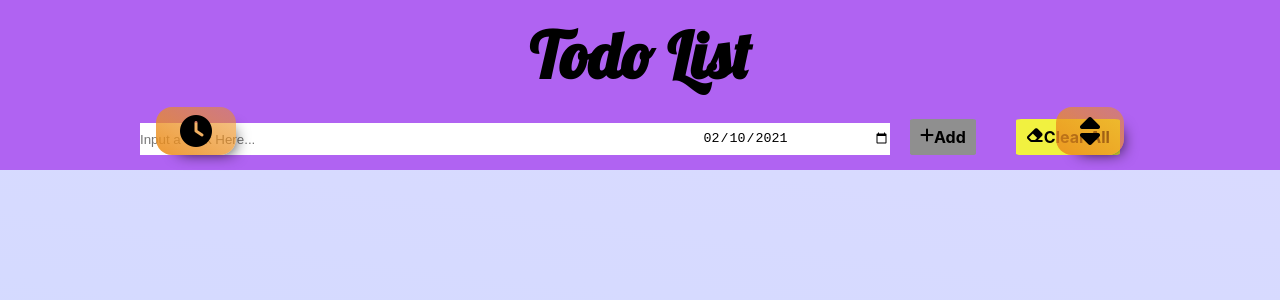
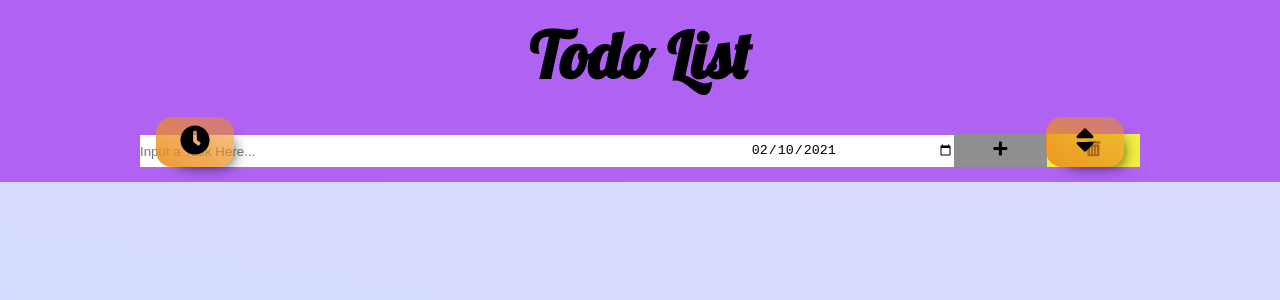
Before and after one commit to BigCityC/ToDoApp, a React (Create React App) app: page / in a window 1280 px wide. Shown: the top 300 px of the page. Built offline with nearby package versions, Linux system fonts and the light colour scheme.

Commit message:
replaced all icons with react-icons

```diff
--- a/package.json
+++ b/package.json
@@ -10,6 +10,7 @@
     "pluralize": "^8.0.0",
     "react": "^17.0.1",
     "react-dom": "^17.0.1",
+    "react-icons": "^4.2.0",
     "react-pluralize": "^1.6.3",
     "react-scripts": "4.0.1",
     "uuid": "^8.3.2",
--- a/src/App.css
+++ b/src/App.css
@@ -75,6 +75,11 @@ header {
           rgba(235, 130, 0,0.9),
           rgba(235, 130, 0,0.5));
 }
+.sort-button-selected{
+  -webkit-box-shadow: 0px 0px 12px 7px rgba(242,242,242,1);
+  -moz-box-shadow: 0px 0px 12px 7px rgba(242,242,242,1);
+  box-shadow: 0px 0px 12px 7px rgba(242,242,242,1);
+}
 
 .date {
   left: 1em;
@@ -105,32 +110,26 @@ header {
 .input-buttons {
   display: flex;
   justify-content:space-around;
-  flex: 1;
   margin-top: 1rem;
-
+  align-items: flex-end;
+  height: 3em;
 }
 
 .btn {
-  border-radius:5%;
+  border-radius: 5%;
   font-weight: bold;
-  text-align: center;
   flex-shrink: 0;
-  max-height: 30px;
+  max-height: 20px;
+  padding: 0.4em;
 }
 .btn:hover {
   cursor: pointer;
-}
-.btn p {
-  display: flex;
-  flex-shrink: 0;
-  padding: 0 10px;
 }
 
 /*color and hover for add button*/
 .add {
   background-color: #8f8f8f;
-  align-self: center;
-  padding: 8px 0;
+  padding: 0 2em;
 
 }
 .add:hover {
@@ -140,8 +139,7 @@ header {
 /*color and hover for clear button*/
 .clear {
   background-color: #f1f140;
-  align-self: center;
-  padding: 8px 0;
+  padding: 0 2em;
 }
 .clear:hover {
   background-color: #f5f56b;
--- a/src/App.js
+++ b/src/App.js
@@ -3,6 +3,7 @@ import React, {useState, useEffect} from 'react'
 import './App.css';
 import { v4 as uuidv4 } from 'uuid';
 import moment from "moment";
+import { FaPlus, FaTrashAlt, FaSort, FaClock } from 'react-icons/fa';
 import ListItem from "./ListItem";
 
 
@@ -17,7 +18,7 @@ const LOCAL_STORAGE_KEY = 'todoApp.items'
 function App() {
     const [items, setItems] = useState([])
     const [sortAsc, setSortAsc] = useState(true)
-    const [sortBy, setSortBy] = useState('date')
+    const [sortBy, setSortBy] = useState('')
     const [form, setForm] = useState(initForm)
 
 
@@ -102,15 +103,15 @@ function App() {
             <header>
                 <h2 className="app-title">Todo List</h2>
                 <div className="wrapper">
-                    <span className="date sort-button" onClick={() => {
+                    <span className={sortBy === 'date' ? "sort-button date sort-button-selected": "sort-button date"} onClick={() => {
                         sortList('date')
                     }}>
-                        <i className="fas fa-clock fa-2x"/>
+                        <FaClock size={30} />
                     </span>
-                    <span className="name sort-button" onClick={() => {
+                    <span className={sortBy === 'name' ? "sort-button name sort-button-selected": "sort-button name"} onClick={() => {
                         sortList('name')
                     }}>
-                        <i className="fas fa-sort fa-2x"/>
+                        <FaSort size={30}/>
                     </span>
                 <div className="input-text">
                     <input id="todolist-input"
@@ -123,13 +124,13 @@ function App() {
                     <input id="date-input" type="date" value={form.date} name='date' onChange={handleFormInput}/>
                 </div>
                 <div className="input-buttons">
-                    <span className="add btn" id="todoListAdd" onClick={addItems}>
-                        <p><i className="fas fa-plus"/>Add</p>
+                    <span className="add" title="Add" onClick={addItems}>
+                        <FaPlus className="btn" />
+                    </span>
+                    <span className="clear" title="Clear All" onClick={clearItems}>
+                        <FaTrashAlt className="btn"/>
                     </span>
 
-                    <span className="clear btn" id="todoListClear" onClick={clearItems}>
-                        <p><i className="fas fa-eraser"/>Clear All</p>
-                    </span>
                 </div>
                 </div>
             </header>
@@ -155,3 +156,11 @@ function App() {
 
 
 export default App;
+
+// <span className="add btn" id="todoListAdd" onClick={addItems}>
+//                         <p><i className="fas fa-plus"/>Add</p>
+//                     </span>
+//
+// <span className="clear btn" id="todoListClear" onClick={clearItems}>
+//                         <p><i className="fas fa-eraser"/>Clear All</p>
+//                     </span>
--- a/src/ListItem.css
+++ b/src/ListItem.css
@@ -47,7 +47,7 @@ p.checked{
     display: flex;
     flex: 1;
 }
-.fa-check {
+.list-check {
     flex: 0 0 20px;
     align-self: center;
     padding-left: 5px;
@@ -76,28 +76,29 @@ ul li input {
 .ontime {
     color: #9d9b9b;
 }
+
+.list-buttons {
+    display: flex;
+    cursor: pointer;
+    height: 3em;
+    align-items: center;
+    width: 20vh;
+    /*width: 10 when small*/
+}
 /*design for edit button*/
-.edit{
+.list-edit{
     background-color: #80f151;
-    flex: 0 0 50px;
-    cursor: pointer;
-    position: relative;
-}
-.fa-edit {
-    position:absolute;
-    top: 1rem;
-    left: 1rem;
+    flex: 1;
+    padding-top:1em;
+    padding-bottom: 1em;
+
 }
 
-/*design for delete button*/
-.delete {
+
+/*!*design for delete button*!*/
+.list-delete {
     background-color: #ff3333;
-    flex: 0 0 50px;
-    cursor: pointer;
-    position: relative;
+    flex: 1;
+    padding-top:1em;
+    padding-bottom: 1em;
 }
-.fa-times {
-    position:absolute;
-    top: 1rem;
-    left: 1rem;
-}
--- a/src/ListItem.js
+++ b/src/ListItem.js
@@ -1,6 +1,7 @@
 import React, {useState} from "react";
 import './ListItem.css';
 import moment from "moment";
+import { FaCheck, FaEraser, FaEdit } from 'react-icons/fa';
 import Pluralize from 'react-pluralize'
 
 
@@ -46,7 +47,7 @@ export default function ListItem({ item, items, setItems, checkedItem, removeIte
 
     return (
         <li key={item.id}>
-            {item.complete && <i className="fas fa-check"/>}
+            {item.complete && <FaCheck className="list-check"/>}
             {editable ?
                 <div className="editable">
                     <input type="text" value={form.listText} name="listText" onChange={handleInputChange}/>
@@ -71,13 +72,13 @@ export default function ListItem({ item, items, setItems, checkedItem, removeIte
 
                 </div>
             }
+            <div className="list-buttons">
+                <FaEdit className="list-edit" title="Edit" onClick={() => editItems()} />
+                <FaEraser className="list-delete" title="Delete" onClick={() => {removeItems(item)}} />
+            </div>
 
-            <span className="edit" onClick={() => editItems()}>
-                <i className="fas fa-edit"/>
-            </span>
-            <span className="delete" onClick={() => {removeItems(item)}}>
-                <i className="fas fa-times"/>
-            </span>
+
+
         </li>
     )
 }
```
Also changed, not shown: 1 other file (tests, documents, lock files or other folders).
